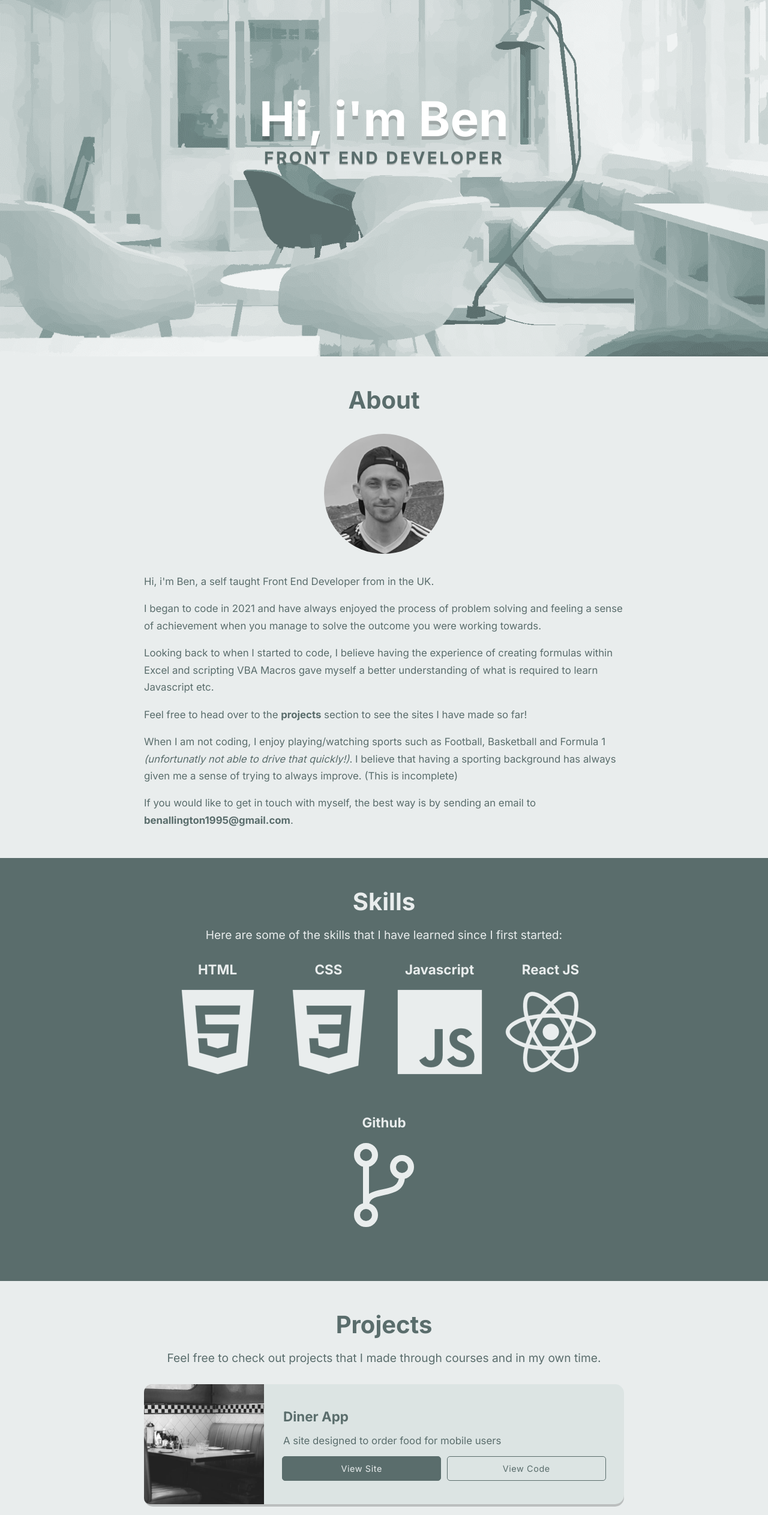
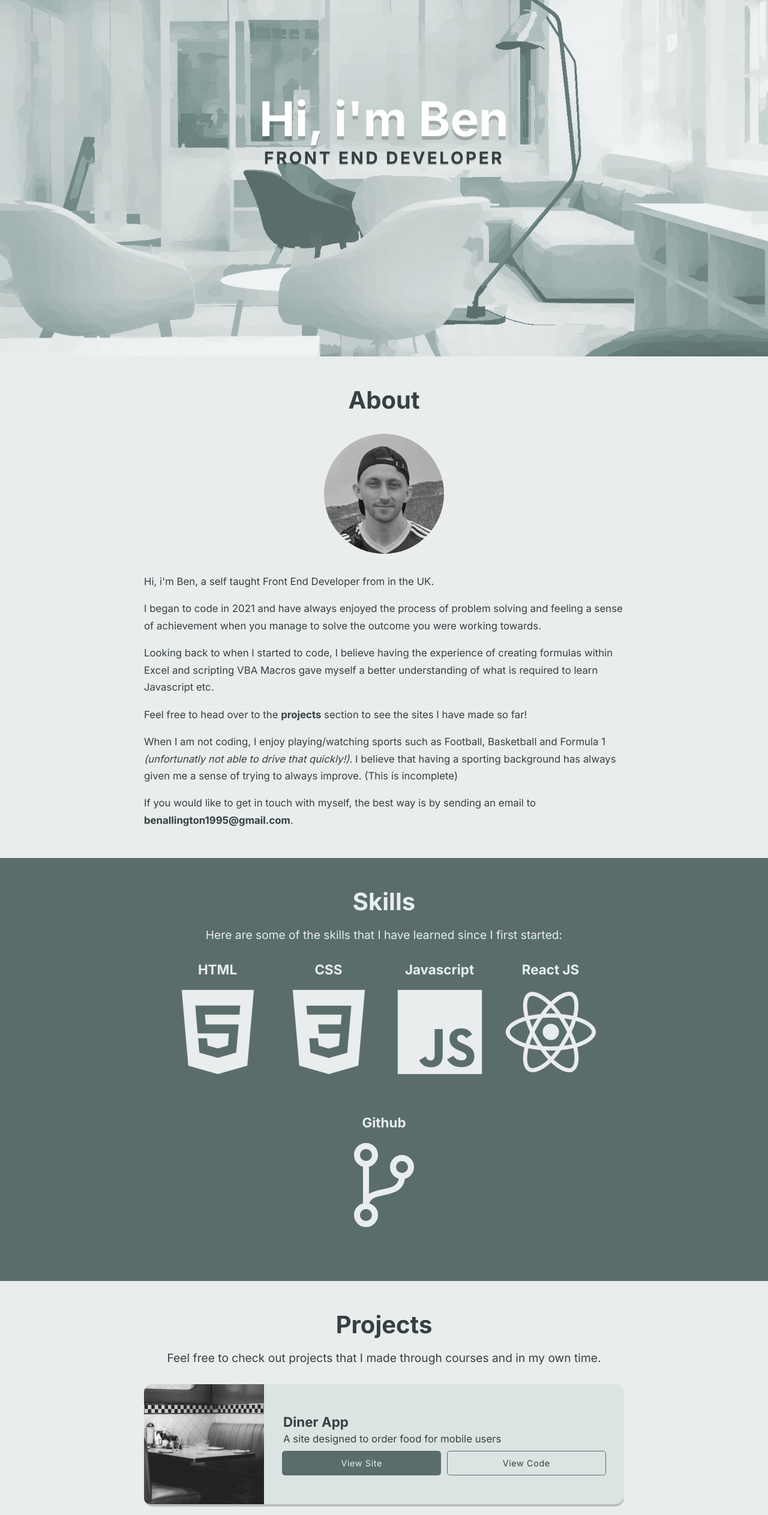
Before and after one commit to BenAllington95/my-portfolio-reactjs, a React (Create React App) app in the folder my-app/: page / in a window 1280 px wide. Shown: the part 234-2759 px from the top of the page at 60% size. Built offline with nearby package versions, Linux system fonts and the light colour scheme.

Commit message:
Update index.css

```diff
--- a/my-app/src/index.css
+++ b/my-app/src/index.css
@@ -199,10 +199,9 @@ ion-icon[name=git-branch-outline],
 #app-light .section-sub-heading,
 #app-light .hamburger-icon,
 #app-light .hamburger-close-icon,
-#app-light .main-subheading,
 #app-light .main-heading,
 #app-light .main-subheading {
-  color: #5a6d6c;
+  color: #354140;
 }
 
 #app-light .card-link {
@@ -259,7 +258,7 @@ ion-icon[name=git-branch-outline],
   left: 0;
   z-index: 999;
   position: fixed;
-  background: #202020;
+  background: #12171d;
   transform: translateX(150%);
   transition: all .4s ease-in-out;
 }
@@ -336,7 +335,7 @@ ion-icon[name=git-branch-outline],
 
 .main-subheading {
   font-size: 1rem;
-  letter-spacing: 2px;
+  letter-spacing: 2.6px;
   font-weight: bold;
   text-transform: uppercase;
   text-shadow: 0px 2px 0px rgba(0,0,0,0.2);
@@ -500,7 +499,7 @@ ion-icon[name=git-branch-outline] {
 }
 
 .card-desc {
-  margin: 1em 0;
+  margin: 0.3em 0 0.6em;
 }
 
 .card-links {
```
